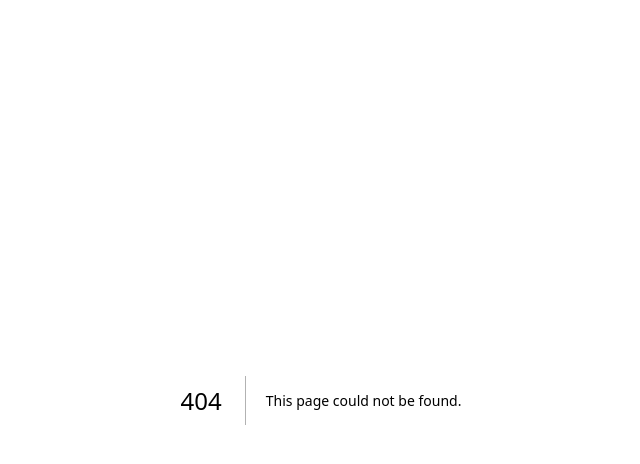
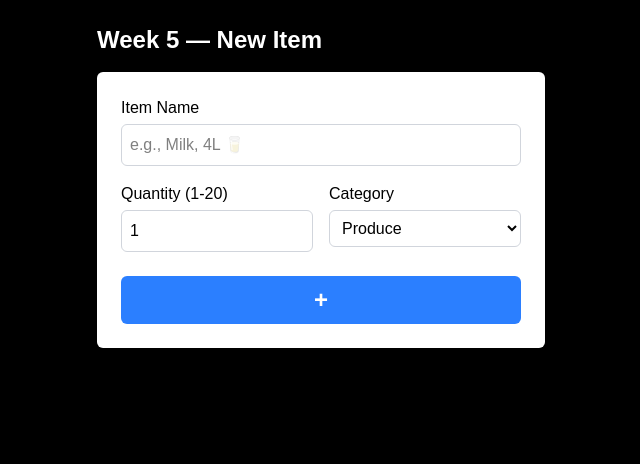
Before and after one commit to fathema25/cprg306-assignments, a Next.js app: page /week-5 in a window 1280 px wide. Before the commit this address had no page. Shown: the top 464 px of the page, without its empty margins (319-959 px from the left). Built offline with nearby package versions, Linux system fonts and the light colour scheme.

Commit message:
week-5 assignment done

```diff
--- a/app/page.js
+++ b/app/page.js
@@ -25,6 +25,11 @@ export default function Home() {
         </Link>
       </p>
 
+      <p>
+        <Link href="/week-5" className="text-blue-600 underline">
+          Go to Week 5 Assignment
+        </Link>
+      </p>
     </main>
   );
 }
--- /dev/null
+++ b/app/week-5/NewItem.js
@@ -0,0 +1,87 @@
+"use client";
+
+import { useState } from "react";
+
+export default function NewItem() {
+  const [name, setName] = useState("");
+  const [quantity, setQuantity] = useState(1);
+  const [category, setCategory] = useState("produce");
+
+  const handleSubmit = (e) => {
+    e.preventDefault();
+    const item = { name, quantity, category };
+    console.log(item);
+    alert(`Added: ${name}, quantity: ${quantity}, category: ${category}`);
+    setName("");
+    setQuantity(1);
+    setCategory("produce");
+  };
+
+  return (
+    <form
+      onSubmit={handleSubmit}
+      className="bg-white p-6 rounded-md shadow-md max-w-md w-full mx-auto flex flex-col gap-4 text-black"
+    >
+      {/*Name Field*/}
+      <div className="flex flex-col">
+        <label className="font-medium mb-1">Item Name</label>
+        <input
+          type="text"
+          value={name}
+          onChange={(e) => setName(e.target.value)}
+          required
+          placeholder="e.g., Milk, 4L 🥛"
+          className="w-full p-2 border border-gray-300 rounded-md text-black"
+        />
+      </div>
+
+      {/*Quantity and Category Row*/}
+      <div className="flex gap-4">
+
+        {/*Quantity Field*/}
+        <div className="flex flex-col flex-1">
+          <label className="font-medium mb-1">Quantity (1-20)</label>
+          <input
+            type="number"
+            min="1"
+            max="99"
+            value={quantity}
+            onChange={(e) => setQuantity(Number(e.target.value))}
+            required
+            className="w-full p-2 border border-gray-300 rounded-md text-black"
+          />
+        </div>
+
+        {/*Category Field*/}
+        <div className="flex flex-col flex-1">
+          <label className="font-medium mb-1">Category</label>
+          <select
+            value={category}
+            onChange={(e) => setCategory(e.target.value)}
+            className="w-full p-2 border border-gray-300 rounded-md text-black"
+          >
+            <option value="produce">Produce</option>
+            <option value="dairy">Dairy</option>
+            <option value="bakery">Bakery</option>
+            <option value="meat">Meat</option>
+            <option value="frozen">Frozen Foods</option>
+            <option value="canned">Canned Goods</option>
+            <option value="dry">Dry Goods</option>
+            <option value="beverages">Beverages</option>
+            <option value="snacks">Snacks</option>
+            <option value="household">Household</option>
+            <option value="other">Other</option>
+          </select>
+        </div>
+      </div>
+
+      {/*Submit Button*/}
+      <button
+        type="submit"
+        className="w-full py-2 bg-blue-500 hover:bg-blue-600 text-white font-bold rounded-md text-2xl mt-2"
+      >
+        +
+      </button>
+    </form>
+  );
+}
--- /dev/null
+++ b/app/week-5/page.js
@@ -0,0 +1,18 @@
+import NewItem from "./NewItem";
+
+export default function Page() {
+  return (
+    <main className="bg-black min-h-screen p-6 flex justify-center">
+      <div className="w-full max-w-md">
+
+        <h1 className="text-2xl font-bold text-white mb-4">
+          Week 5 — New Item
+        </h1>
+
+        <div className="w-full">
+          <NewItem />
+        </div>
+      </div>
+    </main>
+  );
+}
```
